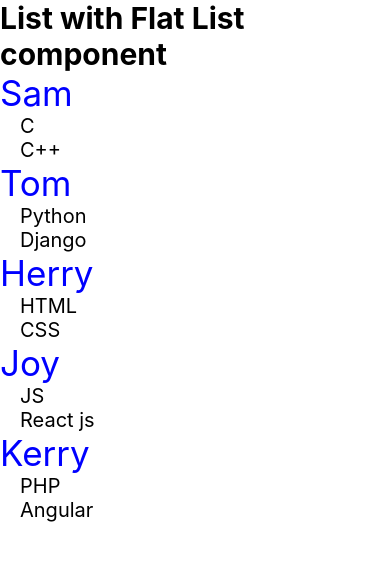
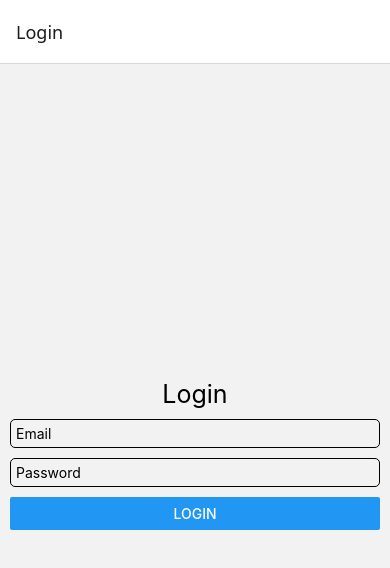
Before and after one commit to AksharaGaur/AwesomeProject, a React Native app: screen / in a window 390 px wide. Shown: the top 568 px of the page. Built offline with nearby package versions, Linux system fonts and the light colour scheme.

Commit message:
add changes

```diff
--- a/App.tsx
+++ b/App.tsx
@@ -5,60 +5,12 @@
 import { useState } from 'react';
 //import UserData from './components/userdata';
 import LoginData from './components/LoginData';
+import AppNavigator from './components/navigation/AppNavigator';
 
 function App() {
-  const Users=[
-    {
-      id:101,
-      name:"Sam",
-      email:"sam@123",
-      data:["C", "C++"]
-    },
-    {
-      id:102,
-      name:"Tom",
-      email:"Tom@123",
-      data:["Python", "Django"]
-    },
-    {
-      id:103,
-      name:"Herry",
-      email:"harry@123",
-      data:["HTML", "CSS"]
-    },
-    {
-      id:104,
-      name:"Joy",
-      email:"joy@123",
-      data:["JS", "React js"]
-    },
-    {
-      id:105,
-      name:"Kerry",
-      email:"kerry@123",
-      data:["PHP","Angular"]
-    },
 
-  ]
   return (
-    <View style={{flex:1}}>
-      <Text style={{fontSize:30, fontWeight:'bold'}}>List with Flat List component</Text>
-      <SectionList
-      sections={Users}
-      renderItem={({item})=><Text style={{fontSize:20,marginLeft:20}}>{item}</Text>}
-      renderSectionHeader={({section:{name}})=>
-      <Text style={{fontSize:35,color:'blue'}}>{name}</Text>}
-      />
-
-      {/* <FlatList data={Users}
-      renderItem={({item})=><UserData item={item}/>}
-
-
-
-    />
-      */}
-    </View>
-
+    <AppNavigator/>
 
   );
 }
--- a/components/navigation/AppNavigator.tsx
+++ b/components/navigation/AppNavigator.tsx
@@ -4,3 +4,25 @@
 import LoginScreen from '../screens/LoginScreen';
 import ProfileScreen from '../screens/ProfileScreen';
 import HomeScreen from '../screens/HomeScreen';
+
+export type RootStackParamList={
+    Login:undefined,
+    Home:undefined,
+    Profile:{name:string; image:string; email:string }
+};
+
+const Stack = createStackNavigator<RootStackParamList>();
+
+const AppNavigator=()=>{
+    return(
+        <NavigationContainer>
+            <Stack.Navigator initialRouteName='Login'>
+                <Stack.Screen name="Login" component={LoginScreen}/>
+                <Stack.Screen name="Profile" component={ProfileScreen}/>
+                <Stack.Screen name="Home" component={HomeScreen}/>
+            </Stack.Navigator>
+        </NavigationContainer>
+    )
+}
+
+export default AppNavigator;
--- a/components/screens/HomeScreen.tsx
+++ b/components/screens/HomeScreen.tsx
@@ -1,14 +1,59 @@
 import React from 'react';
-import {View, Text} from 'react-native';
+import {View, Text, StyleSheet, FlatList, TouchableOpacity, Image} from 'react-native';
+import { StackNavigationProp} from '@react-navigation/stack';
 
-const HomeScreen=()=>{
+type RootStackParamList = {
+    Home:undefined,
+    Profile : {name:string; email:string; image:string};
+}
+
+type HomeScreenNavigationProp = StackNavigationProp<RootStackParamList,'Home'>;
+
+type props = {
+    navigation : HomeScreenNavigationProp;
+};
+
+const users = [
+    {name:'Mariano Viola', image:'https://images.unsplash.com/photo-1599842057874-37393e9342df?w=500&auto=format&fit=crop&q=60&ixlib=rb-4.0.3&ixid=M3wxMjA3fDB8MHxzZWFyY2h8NHx8ZmFrZSUyMHdvbWFufGVufDB8fDB8fHww', email:'Mviola@example.com'},
+    {name : 'Maria Dsouza', image:'https://images.unsplash.com/photo-1610392533001-bccdab7d9234?w=500&auto=format&fit=crop&q=60&ixlib=rb-4.0.3&ixid=M3wxMjA3fDB8MHxzZWFyY2h8OHx8ZmFrZSUyMHdvbWFufGVufDB8fDB8fHww', email:'Mdsouza@example.com'}
+]
+
+const HomeScreen: React.FC<props>=({navigation})=>{
     return(
-        <View>
-            <Text></Text>
+        <View style={styles.container}>
+            <Text style={styles.title}>Users</Text>
+            <FlatList data={users}
+            keyExtractor={(item)=>item.email}
+            renderItem={({item})=>(<TouchableOpacity onPress={()=>navigation.navigate('Profile',item)}>
+            <View style={styles.userContainer}>
+                <Image source={{uri:item.image}} style={styles.image}/>
+                <Text style={styles.name}>{item.name}</Text>
+            </View>
+            </TouchableOpacity>)}/>
 
         </View>
     )
 }
 
+const styles= StyleSheet.create({
+    container:{
+        flex:1,
+        padding:10
+    },
+    title:{
+        fontSize:25, marginBottom:10, textAlign:'center'
+    },
+    userContainer:{
+         flexDirection:'row', alignItems:'center', marginBottom:10
+    },
+    image:{
+        width:50, height:50, borderRadius:20, marginRight:10
+    },
+    name:{
+        fontSize:15
+    }
+
+})
+
 
 export default HomeScreen;
--- a/components/screens/LoginScreen.tsx
+++ b/components/screens/LoginScreen.tsx
@@ -1,14 +1,62 @@
-import React from 'react';
-import {View, Text} from 'react-native';
+import React , {useState} from 'react';
+import {View, Text, Alert, TextInput,Button, StyleSheet} from 'react-native';
+import { StackNavigationProp} from '@react-navigation/stack';
+import { RouteProp } from '@react-navigation/native';
 
-const LoginScreen=()=>{
-    return(
-        <View>
-            <Text></Text>
+type RootStackParamList={
+    Login: undefined;
+    Home: undefined;
+}
 
+type LoginScreenNavigationProp = StackNavigationProp<RootStackParamList, 'Login' >
+
+type props = {navigation:LoginScreenNavigationProp;};
+
+const LoginScreen: React.FC<props>=({navigation})=> {
+    const[email,setEmail]=useState('');
+    const[password,setPassword]=useState('');
+
+    const handleLogin =()=>{
+        if(email==='test@example.com' && password === 'password123')
+            {navigation.navigate('Home')} else{
+                Alert.alert('Invalid Credentials')
+            }
+
+    }
+     return(
+        <View style={styles.container}>
+            <Text style={styles.title}>Login</Text>
+            <TextInput
+            style={styles.input}
+            placeholder='Email'
+            keyboardType='email-address'
+            onChangeText={setEmail}/>
+
+            <TextInput
+            style={styles.input}
+            placeholder='Password'
+            secureTextEntry
+            onChangeText={setPassword}/>
+
+            <Button title='Login' onPress={handleLogin}/>
         </View>
-    )
+     )
+
 }
+
+const styles = StyleSheet.create({
+    container:{
+        flex:1, justifyContent:'center', padding:10
+    },
+    title:{
+        fontSize:25, marginBottom:10, textAlign:'center'
+    },
+    input:{
+        borderWidth:1, marginBottom:10, padding:5,borderRadius:5
+    }
+})
+
+
 
 
 export default LoginScreen;
--- a/components/screens/ProfileScreen.tsx
+++ b/components/screens/ProfileScreen.tsx
@@ -1,14 +1,32 @@
 import React from 'react';
-import {View, Text} from 'react-native';
+import {View, Text, Image, StyleSheet} from 'react-native';
+import { RouteProp} from '@react-navigation/native';
 
-const ProfileScreen=()=>{
+type RootStackParamList={
+    Profile:{name:string, image:string, email:string}
+}
+
+type ProfileScreenRouteProp = RouteProp<RootStackParamList, 'Profile'>;
+
+type Props={route:ProfileScreenRouteProp}
+
+const ProfileScreen:React.FC<Props>=({route})=>{
+    const {name,image,email}=route.params;
     return(
-        <View>
-            <Text></Text>
+        <View style={styles.container}>
+            <Image source={{uri: image}} style={styles.image}/>
+            <Text style={styles.name}>{name}</Text>
+            <Text style={styles.email}>{email}</Text>
 
         </View>
     )
 }
+const styles=StyleSheet.create({
+    container:{flex:1, justifyContent:'center', alignItems:'center', padding:10},
+    name:{fontSize:25, fontWeight:'bold'},
+    email:{fontSize:25, color:'grey'},
+    image:{width:100, height:100, borderRadius:50, marginBottom:20}
+})
 
 
 export default ProfileScreen;
```
